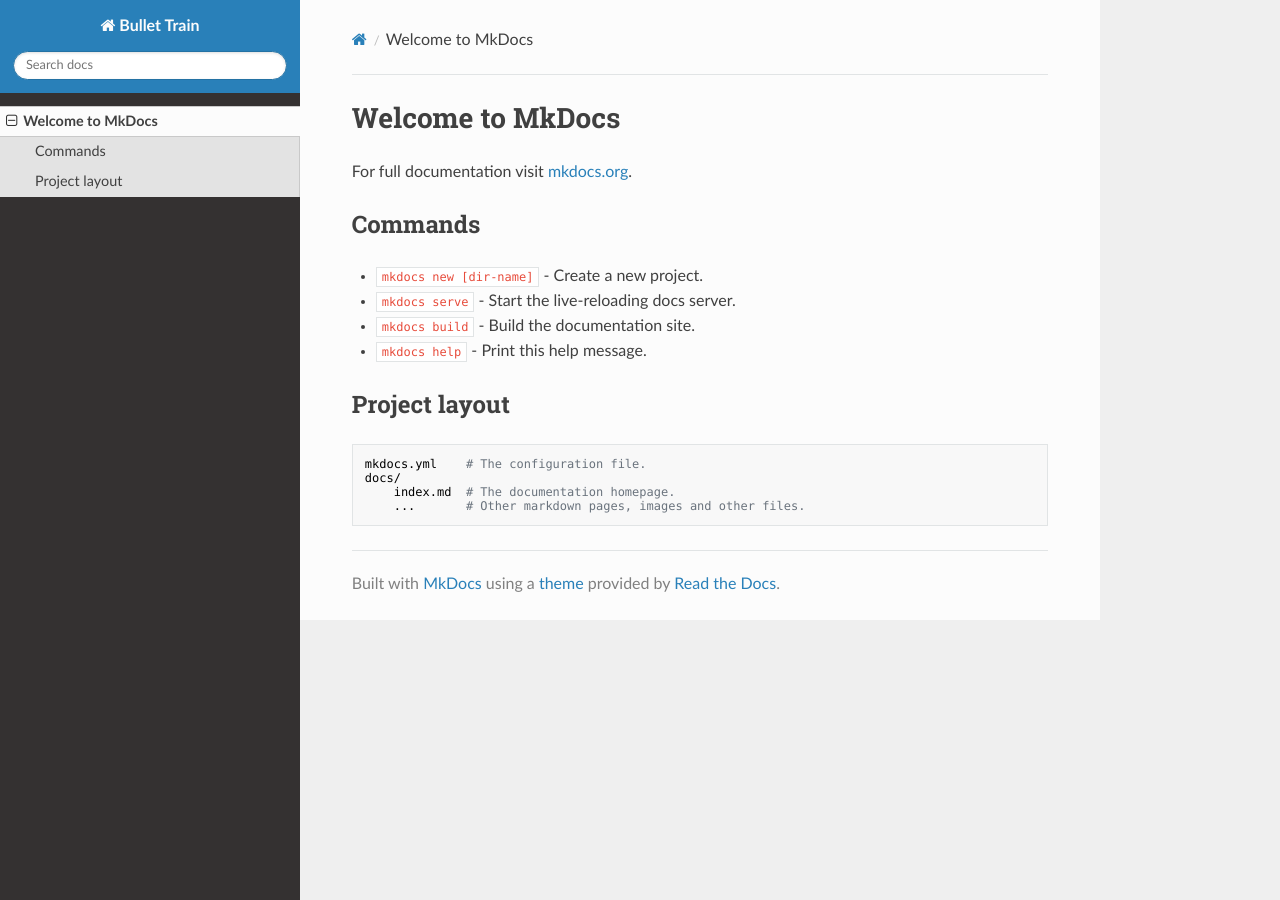
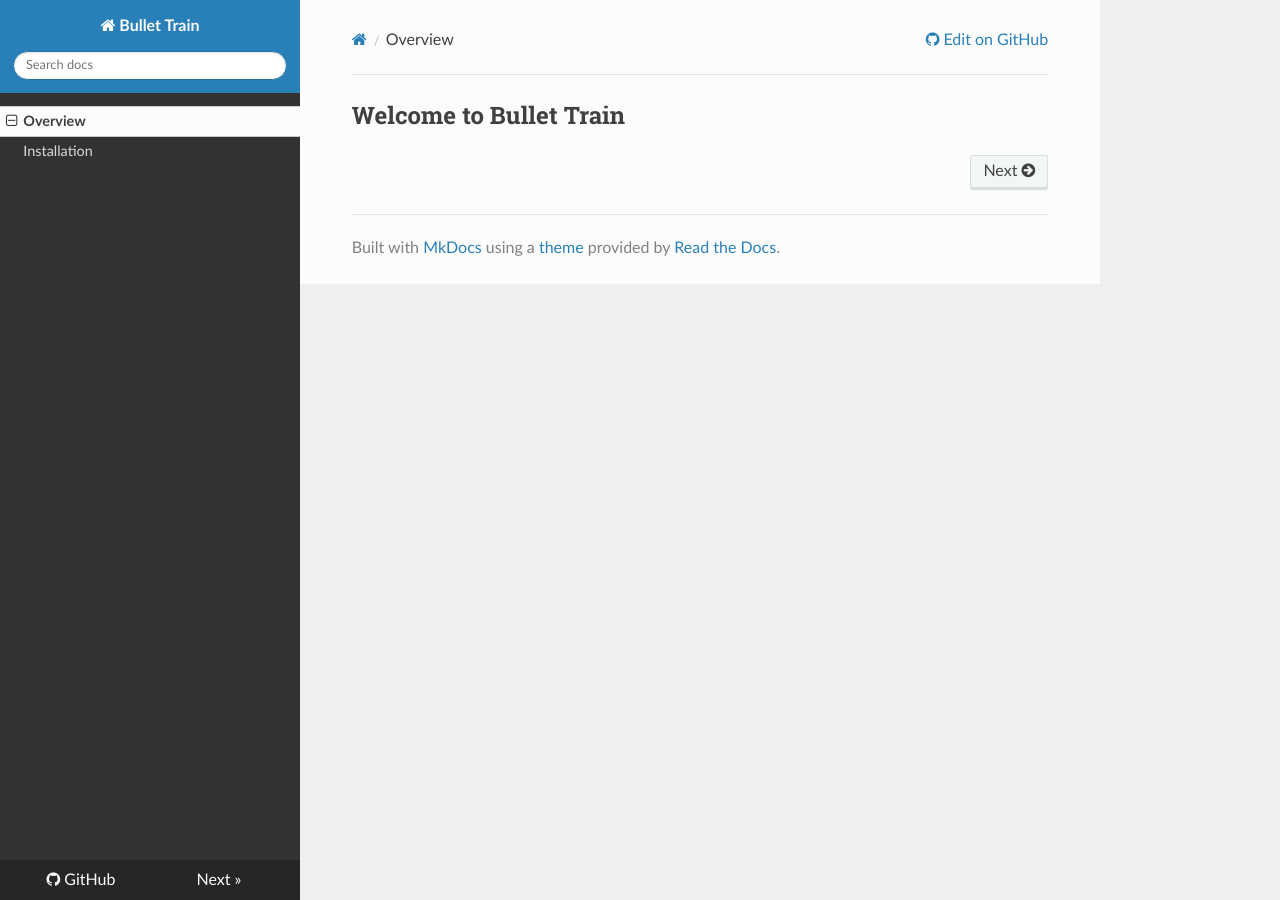
Before and after one commit to Flagsmith/flagsmith-docs, an MkDocs documentation site: the page built from docs/index.md, in a window 1280 px wide. Built offline with MkDocs 1.6.1, drawn with Linux system fonts in a browser that asks for light colours; nearby versions of some CDN libraries; old or Windows-style settings are respelled for this version of MkDocs.

```diff
--- a/docs/index.md
+++ b/docs/index.md
@@ -1,17 +1 @@
-# Welcome to MkDocs
-
-For full documentation visit [mkdocs.org](http://mkdocs.org).
-
-## Commands
-
-* `mkdocs new [dir-name]` - Create a new project.
-* `mkdocs serve` - Start the live-reloading docs server.
-* `mkdocs build` - Build the documentation site.
-* `mkdocs help` - Print this help message.
-
-## Project layout
-
-    mkdocs.yml    # The configuration file.
-    docs/
-        index.md  # The documentation homepage.
-        ...       # Other markdown pages, images and other files.
+## Welcome to Bullet Train
--- a/mkdocs.yml
+++ b/mkdocs.yml
@@ -1,2 +1,8 @@
 site_name: Bullet Train
 theme: readthedocs
+site_url: https://docs.bullet-train.io/
+repo_url: https://github.com/SolidStateGroup/Bullet-Train-Docs
+
+pages:
+    - Overview: index.md
+    - Installation: installation.md
```
Also changed, not shown: docs/installation.md (added, +15 -0 lines), 2 other files.
